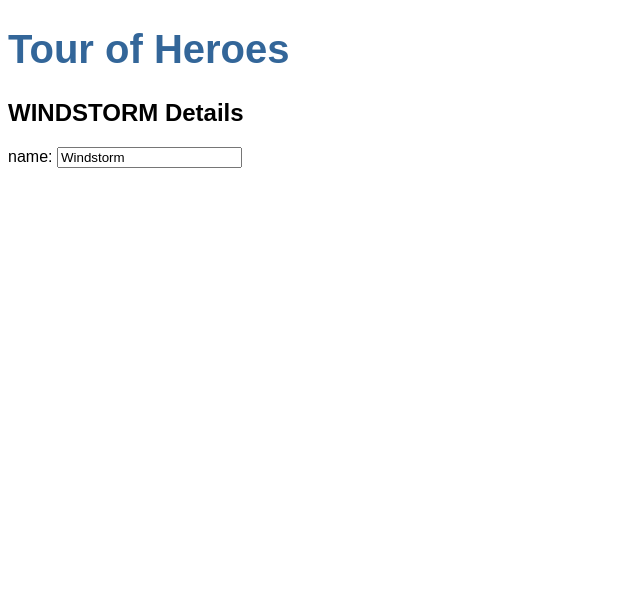
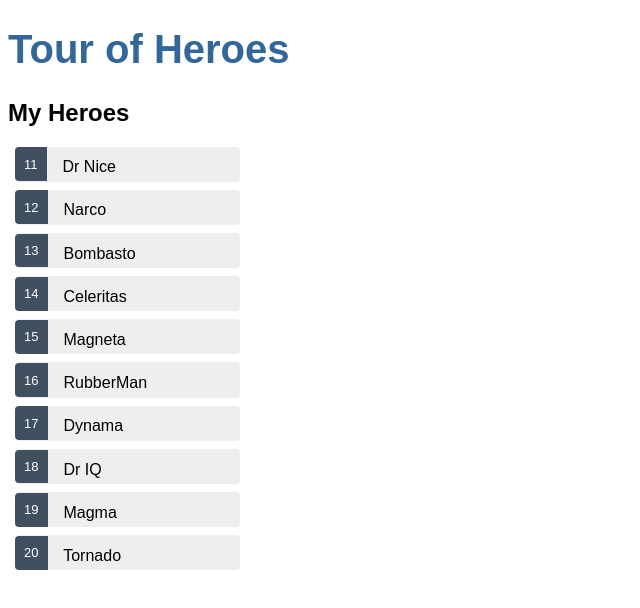
Before and after one commit to sjochen/tour-of-heros, an Angular app in the folder angular-tour-of-heroes/: page / in a window 1280 px wide. Shown: the top 608 px of the page, without its empty margins (0-640 px from the left). Built offline with nearby package versions, Linux system fonts and the light colour scheme.

Commit message:
added some basic styling and some functionality so when name is clicked, details appear below list

```diff
--- a/angular-tour-of-heroes/src/app/heroes/heroes.component.css
+++ b/angular-tour-of-heroes/src/app/heroes/heroes.component.css
@@ -0,0 +1,44 @@
+/* HeroesComponent's private CSS styles */
+.heroes {
+  margin: 0 0 2em 0;
+  list-style-type: none;
+  padding: 0;
+  width: 15em;
+}
+.heroes li {
+  cursor: pointer;
+  position: relative;
+  left: 0;
+  background-color: #EEE;
+  margin: .5em;
+  padding: .3em 0;
+  height: 1.6em;
+  border-radius: 4px;
+}
+.heroes li:hover {
+  color: #607D8B;
+  background-color: #DDD;
+  left: .1em;
+}
+.heroes li.selected {
+  background-color: #CFD8DC;
+  color: white;
+}
+.heroes li.selected:hover {
+  background-color: #BBD8DC;
+  color: white;
+}
+.heroes .badge {
+  display: inline-block;
+  font-size: small;
+  color: white;
+  padding: 0.8em 0.7em 0 0.7em;
+  background-color:#405061;
+  line-height: 1em;
+  position: relative;
+  left: -1px;
+  top: -4px;
+  height: 1.8em;
+  margin-right: .8em;
+  border-radius: 4px 0 0 4px;
+}
--- a/angular-tour-of-heroes/src/app/heroes/heroes.component.html
+++ b/angular-tour-of-heroes/src/app/heroes/heroes.component.html
@@ -1,8 +1,21 @@
-<h2>{{hero.name | uppercase}} Details</h2>
+<h2>My Heroes</h2>
 
 <div>
-  <label>
-    name:
-    <input [(ngModel)]="hero.name" placeholder="name"/>
-  </label>
+  <ul class="heroes">
+    <li *ngFor="let hero of heroes" (click)="onSelect(hero)">
+      <span class="badge">{{hero.id}}</span> {{hero.name}}
+    </li>
+  </ul>
 </div>
+<div *ngIf="selectedHero">
+
+  <h2>{{selectedHero.name | uppercase}} Details</h2>
+    <div><span>id: </span>{{selectedHero.id}}</div>
+
+      <div>
+        <label>name:
+          <input [(ngModel)]="selectedHero.name" placeholder="name"/>
+        </label>
+      </div>
+
+</div>
--- a/angular-tour-of-heroes/src/app/heroes/heroes.component.ts
+++ b/angular-tour-of-heroes/src/app/heroes/heroes.component.ts
@@ -1,5 +1,7 @@
 import { Component, OnInit } from '@angular/core';
-import { Hero } from '../hero'
+
+import { HEROES } from "../mock-heroes";
+import { Hero } from '../hero';
 
 @Component({
   selector: 'app-heroes',
@@ -7,9 +9,11 @@
   styleUrls: ['./heroes.component.css']
 })
 export class HeroesComponent implements OnInit {
-  hero: Hero = {
-    id: 1,
-    name: 'Windstorm'
+
+  heroes = HEROES
+  selectedHero: Hero;
+  onSelect(hero: Hero): void {
+    this.selectedHero = hero;
   }
 
   constructor() { }
--- /dev/null
+++ b/angular-tour-of-heroes/src/app/mock-heroes.ts
@@ -0,0 +1,16 @@
+import { Hero } from './hero';
+
+
+
+export const HEROES: Hero[] = [
+  { id: 11, name: 'Dr Nice'},
+  { id: 12, name: 'Narco'},
+  { id: 13, name: 'Bombasto'},
+  { id: 14, name: 'Celeritas'},
+  { id: 15, name: 'Magneta'},
+  { id: 16, name: 'RubberMan'},
+  { id: 17, name: 'Dynama'},
+  { id: 18, name: 'Dr IQ'},
+  { id: 19, name: 'Magma'},
+  { id: 20, name: 'Tornado'}
+];
```
